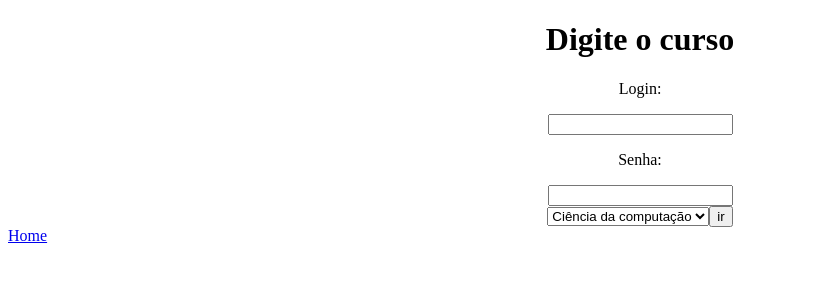
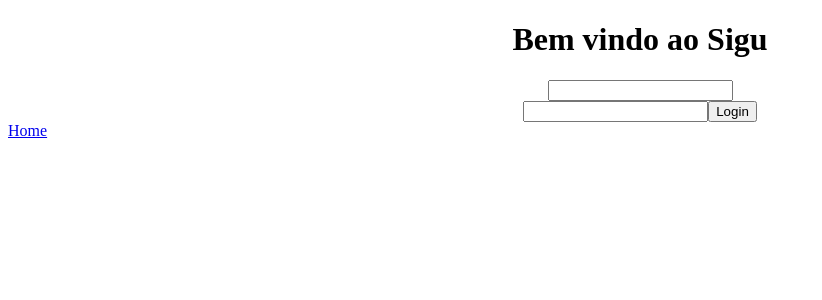
Before and after one commit to rojefferson/Sigu, an Angular app in the folder gui/: page /home in a window 1280 px wide. Shown: the top 300 px of the page, without its empty margins (0-822 px from the left). Built offline with nearby package versions, Linux system fonts and the light colour scheme.

Commit message:
Evento para validar login e primeiras configurações  do servidor

```diff
--- a/gui/package.json
+++ b/gui/package.json
@@ -15,7 +15,7 @@
     "@angular/common": "^6.0.3",
     "@angular/compiler": "^6.0.3",
     "@angular/core": "^6.0.3",
-    "@angular/forms": "^6.0.3",
+    "@angular/forms": "^6.0.6",
     "@angular/http": "^6.0.3",
     "@angular/platform-browser": "^6.0.3",
     "@angular/platform-browser-dynamic": "^6.0.3",
--- a/gui/src/app/home/home.component.html
+++ b/gui/src/app/home/home.component.html
@@ -1,18 +1,9 @@
-<p>
-  {{teste}}
-</p>
 
-
-<div style="text-align: center">
-  <h1>Digite o curso </h1>
-  <div style="width: 50;">
-  <p >Login:</p>
-   <input/>
-   <p>Senha:</p>
-   <input />
-  </div>
-   <select>
-     <option class='option' *ngFor='let option of cursos' [value]="option">{{option}}</option>
-  </select>
-  <button name="btnCurso" style="padding-right: 20">ir </button>
-</div>
+ <div  style="text-align: center">
+    <h1>Bem vindo ao Sigu</h1>
+  <form (submit)='onSubmit(form)' [formGroup]="userForm">
+    <input type="text" class="form-control" formControlName="login"><br>
+    <input type="text" class="form-control" formControlName="senha">
+    <button  type="submit">Login</button>
+  </form>
+ </div>
--- a/gui/src/app/home/home.component.ts
+++ b/gui/src/app/home/home.component.ts
@@ -1,16 +1,26 @@
 import { Component, OnInit } from '@angular/core';
-
+import { FormGroup, FormControl, FormBuilder, Validators } from '@angular/forms';
 @Component({
   selector: 'app-home',
   templateUrl: './home.component.html',
   styleUrls: ['./home.component.css']
 })
 export class HomeComponent implements OnInit {
-  constructor() { }
+  userForm: FormGroup;
+  constructor() {
+
+   }
 
   ngOnInit() {
+     this.userForm = new FormGroup({
+      login: new FormControl(),
+      senha: new FormControl(),
+    });
   }
- cursos = ["Ciência da computação","curso 2","curso 3"]
+
+  onSubmit(form): void {
+    console.log("asduhaudhsaudhsauhda");
+  }
 
 
 
--- a/gui/src/app/home/home.module.ts
+++ b/gui/src/app/home/home.module.ts
@@ -3,10 +3,12 @@ import { NgModule } from '@angular/core';
 import { CommonModule } from '@angular/common';
 
 import { HomeComponent } from './home.component';
+import { FormsModule, ReactiveFormsModule } from '@angular/forms';
+
 
 @NgModule({
   imports: [
-    CommonModule
+    CommonModule,ReactiveFormsModule
 
   ],
   declarations: [
```
Also changed, not shown: 1 other file (tests, documents, lock files or other folders).
